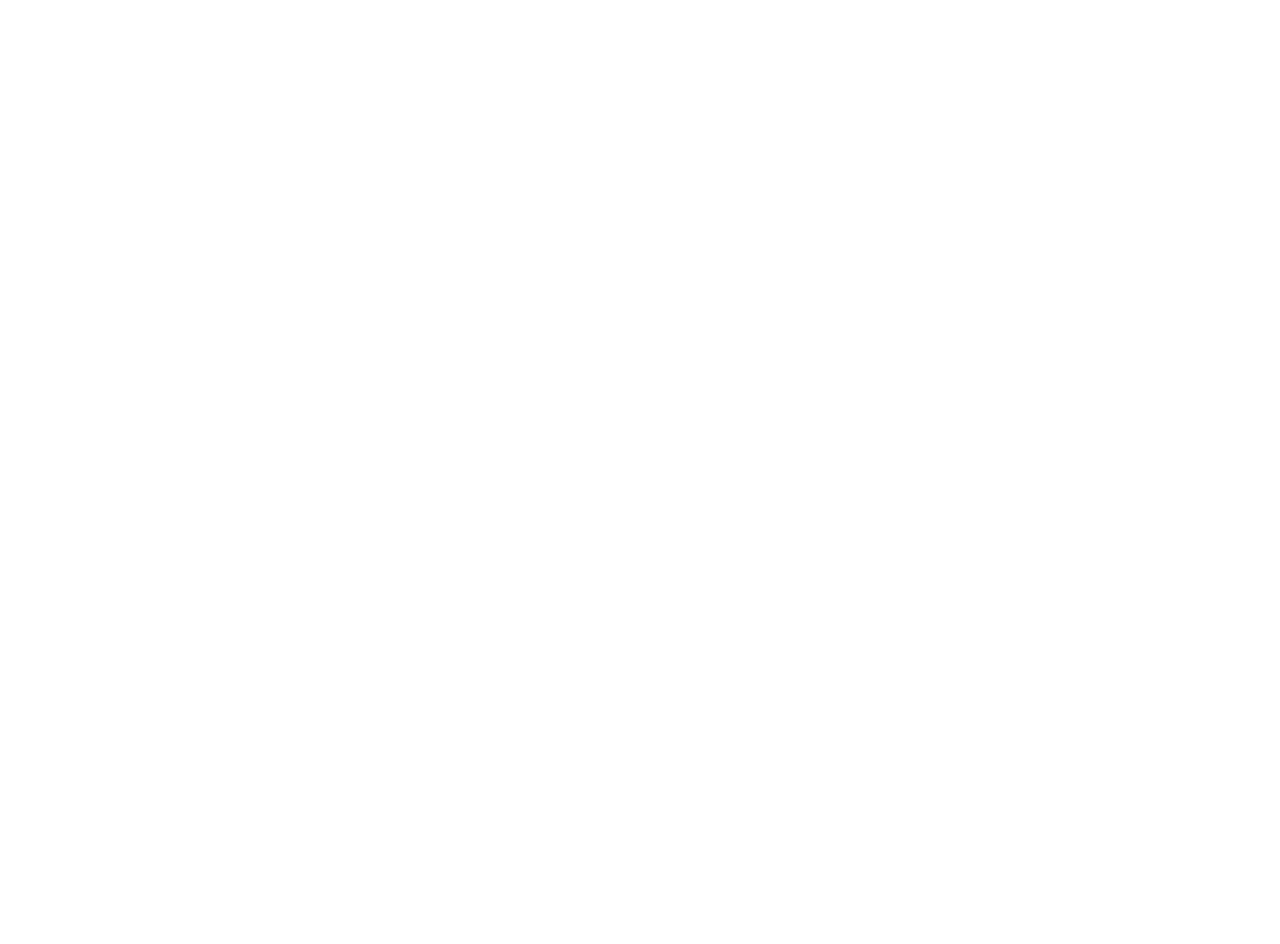
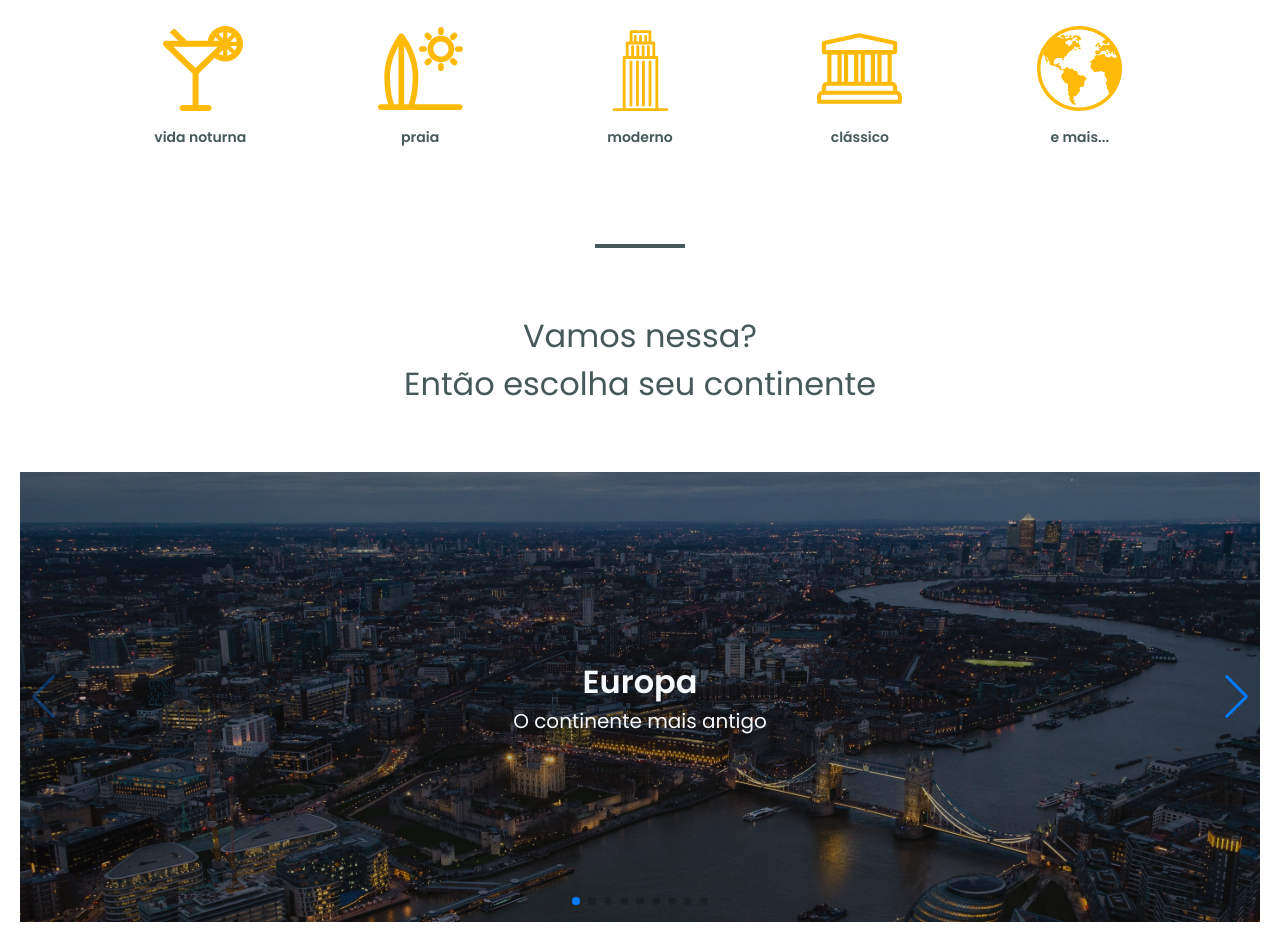
Before and after one commit to joao96/worldtrip-next, a Next.js app: page / in a window 1280 px wide. Shown: the part 468-1412 px from the top of the page. Before the commit the page ends 800 px from the top, so only its background shows below. Built offline with nearby package versions, Linux system fonts and the light colour scheme.

Commit message:
Carousel adicionado

```diff
--- a/package.json
+++ b/package.json
@@ -16,7 +16,9 @@
     "framer-motion": "^4.1.17",
     "next": "11.1.2",
     "react": "17.0.2",
-    "react-dom": "17.0.2"
+    "react-dom": "17.0.2",
+    "react-icons": "^4.2.0",
+    "swiper": "^7.0.2"
   },
   "devDependencies": {
     "@types/node": "^16.7.9",
--- /dev/null
+++ b/src/components/SwiperContinent/SwiperContinentItem/index.tsx
@@ -0,0 +1,44 @@
+import { Flex, Img, Text } from "@chakra-ui/react";
+
+interface SwiperContinentItemProps {
+  continent: string;
+  description: string;
+  image: string;
+}
+
+export function SwiperContinentItem({
+  continent,
+  description,
+  image,
+}: SwiperContinentItemProps) {
+  return (
+    <>
+      <Flex
+        position="absolute"
+        bottom="0"
+        top="0"
+        right="0"
+        left="0"
+        flexDir="column"
+        alignItems="center"
+        justify="center"
+        color="light.700"
+      >
+        <Text fontSize="32px" fontWeight="bold">
+          {continent}
+        </Text>
+        <Text fontSize="20px" fontWeight="normal">
+          {description}
+        </Text>
+      </Flex>
+      <Img
+        src={image}
+        alt="aviao"
+        width="100%"
+        height="100%"
+        objectFit="cover"
+        display="block"
+      />
+    </>
+  );
+}
--- /dev/null
+++ b/src/components/SwiperContinent/index.tsx
@@ -0,0 +1,97 @@
+import { Box, Img, Flex, Text } from "@chakra-ui/react";
+import { Swiper, SwiperSlide } from "swiper/react";
+// import Swiper core and required modules
+import SwiperCore, {
+  Navigation,
+  Pagination,
+  Mousewheel,
+  Keyboard,
+} from "swiper";
+
+// Import Swiper styles
+import "swiper/css";
+import "swiper/css/navigation";
+import "swiper/css/pagination";
+import { SwiperContinentItem } from "./SwiperContinentItem";
+
+// install Swiper modules
+SwiperCore.use([Navigation, Pagination, Mousewheel, Keyboard]);
+
+export function SwiperContinent() {
+  return (
+    <Box maxWidth={1240} height={450} mx="auto" mb="16">
+      <Swiper
+        cssMode={true}
+        navigation={true}
+        pagination={true}
+        mousewheel={true}
+        keyboard={true}
+        className="mySwiper"
+      >
+        <SwiperSlide>
+          <SwiperContinentItem
+            continent="Europa"
+            description="O continente mais antigo"
+            image="/images/continent_europe.svg"
+          />
+        </SwiperSlide>
+        <SwiperSlide>
+          <SwiperContinentItem
+            continent="Europa"
+            description="O continente mais antigo"
+            image="/images/continent_europe.svg"
+          />
+        </SwiperSlide>
+        <SwiperSlide>
+          <SwiperContinentItem
+            continent="Europa"
+            description="O continente mais antigo"
+            image="/images/continent_europe.svg"
+          />
+        </SwiperSlide>
+        <SwiperSlide>
+          <SwiperContinentItem
+            continent="Europa"
+            description="O continente mais antigo"
+            image="/images/continent_europe.svg"
+          />
+        </SwiperSlide>
+        <SwiperSlide>
+          <SwiperContinentItem
+            continent="Europa"
+            description="O continente mais antigo"
+            image="/images/continent_europe.svg"
+          />
+        </SwiperSlide>
+        <SwiperSlide>
+          <SwiperContinentItem
+            continent="Europa"
+            description="O continente mais antigo"
+            image="/images/continent_europe.svg"
+          />
+        </SwiperSlide>
+        <SwiperSlide>
+          <SwiperContinentItem
+            continent="Europa"
+            description="O continente mais antigo"
+            image="/images/continent_europe.svg"
+          />
+        </SwiperSlide>
+        <SwiperSlide>
+          <SwiperContinentItem
+            continent="Europa"
+            description="O continente mais antigo"
+            image="/images/continent_europe.svg"
+          />
+        </SwiperSlide>
+        <SwiperSlide>
+          <SwiperContinentItem
+            continent="Europa"
+            description="O continente mais antigo"
+            image="/images/continent_europe.svg"
+          />
+        </SwiperSlide>
+      </Swiper>
+    </Box>
+  );
+}
--- /dev/null
+++ b/src/components/TravelType/index.tsx
@@ -0,0 +1,23 @@
+import { Flex, Img, Box, Text } from "@chakra-ui/react";
+
+interface TravelType {
+  image: string;
+  alt: string;
+  text: string;
+}
+
+export function TravelType({ image, text, alt }: TravelType) {
+  return (
+    <Flex
+      p={["6", "8"]} //responsividade
+      flexDirection="column"
+      align="center"
+      justify="center"
+    >
+      <Img src={image} alt={alt} width="85px" height="85px" />
+      <Text fontSize="sm" fontWeight="bold" mt="4">
+        {text}
+      </Text>
+    </Flex>
+  );
+}
--- a/src/pages/index.tsx
+++ b/src/pages/index.tsx
@@ -1,12 +1,14 @@
-import { Flex, Img, Box, Text } from "@chakra-ui/react";
+import { Flex, Img, Box, Text, SimpleGrid } from "@chakra-ui/react";
 import { Header } from "../components/Header";
+import { TravelType } from "../components/TravelType";
+import { SwiperContinent } from "../components/SwiperContinent";
 
 export default function Home() {
   return (
     <>
       <Header />
-      <Flex>
-        <Box width="100%" position="relative" textAlign="center">
+      <Flex flexDirection="column">
+        <Box width="100%" position="relative">
           <Flex
             width="100%"
             height="100%"
@@ -14,7 +16,7 @@
             color="light.700"
             alignItems="center"
             justify="space-around"
-            p="28"
+            p="36"
           >
             <Flex flexDir="column" alignItems="flex-start">
               <Text fontSize="32px">5 Continentes,</Text>
@@ -23,7 +25,7 @@
                 Chegou a hora de tirar do papel a viagem que você sempre sonhou.
               </Text>
             </Flex>
-            <Box mt="40" transform="rotate(5deg)">
+            <Box transform="rotate(5deg)">
               <Img
                 src="/images/airplane.svg"
                 alt="aviao"
@@ -34,7 +36,6 @@
               />
             </Box>
           </Flex>
-
           <Img
             src="/images/background.svg"
             alt="background-ceu"
@@ -44,6 +45,42 @@
             display="block"
           />
         </Box>
+
+        <SimpleGrid
+          flex="1"
+          gap="16"
+          minChildWidth="150px"
+          maxWidth={1160}
+          mx="auto"
+          my="16"
+        >
+          <TravelType
+            alt="cocktail"
+            image="/images/cocktail.svg"
+            text="vida noturna"
+          />
+          <TravelType alt="surf" image="/images/surf.svg" text="praia" />
+          <TravelType
+            alt="building"
+            image="/images/building.svg"
+            text="moderno"
+          />
+          <TravelType alt="museum" image="/images/museum.svg" text="clássico" />
+          <TravelType alt="earth" image="/images/earth.svg" text="e mais..." />
+        </SimpleGrid>
+
+        <Box mx="auto" width="90px" borderColor="dark.700" borderWidth="2px" />
+
+        <Flex my="16" mx="auto" maxWidth={840} flexDir="column" align="center">
+          <Text fontSize="32px" fontWeiight="bold">
+            Vamos nessa?
+          </Text>
+          <Text fontSize="32px" fontWeiight="bold">
+            Então escolha seu continente
+          </Text>
+        </Flex>
+
+        <SwiperContinent />
       </Flex>
     </>
   );
```
Also changed, not shown: public/images/continent_europe.svg (added), 1 other file (tests, documents, lock files or other folders).
